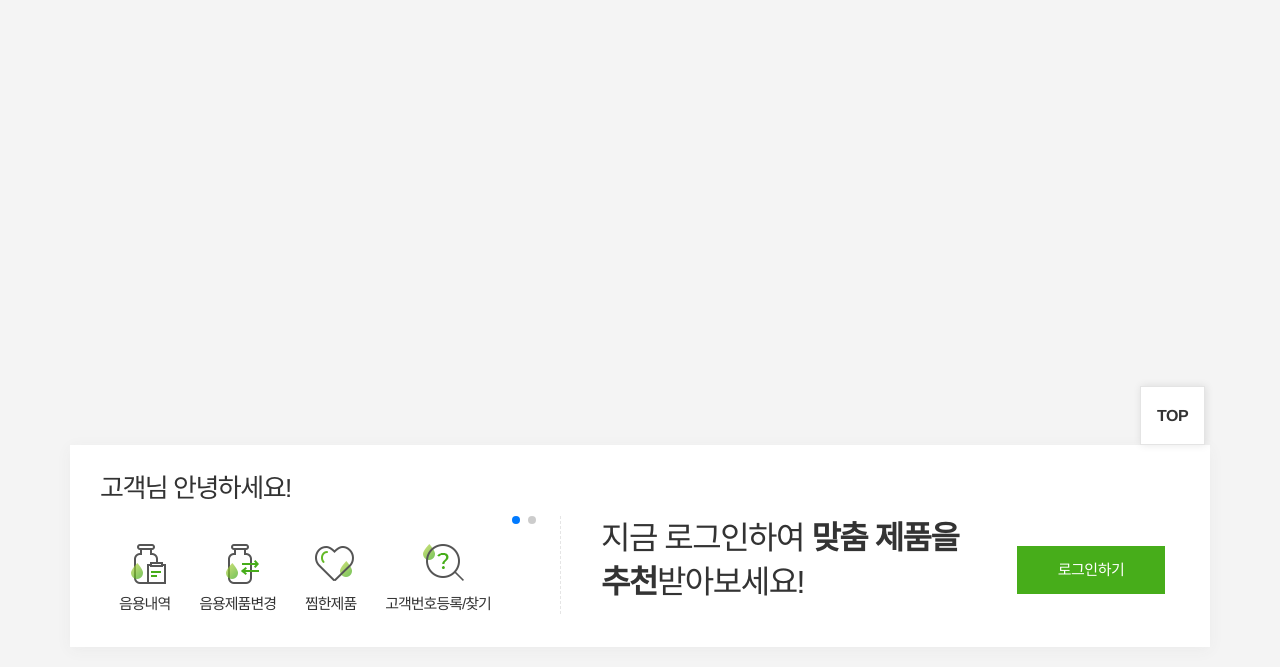
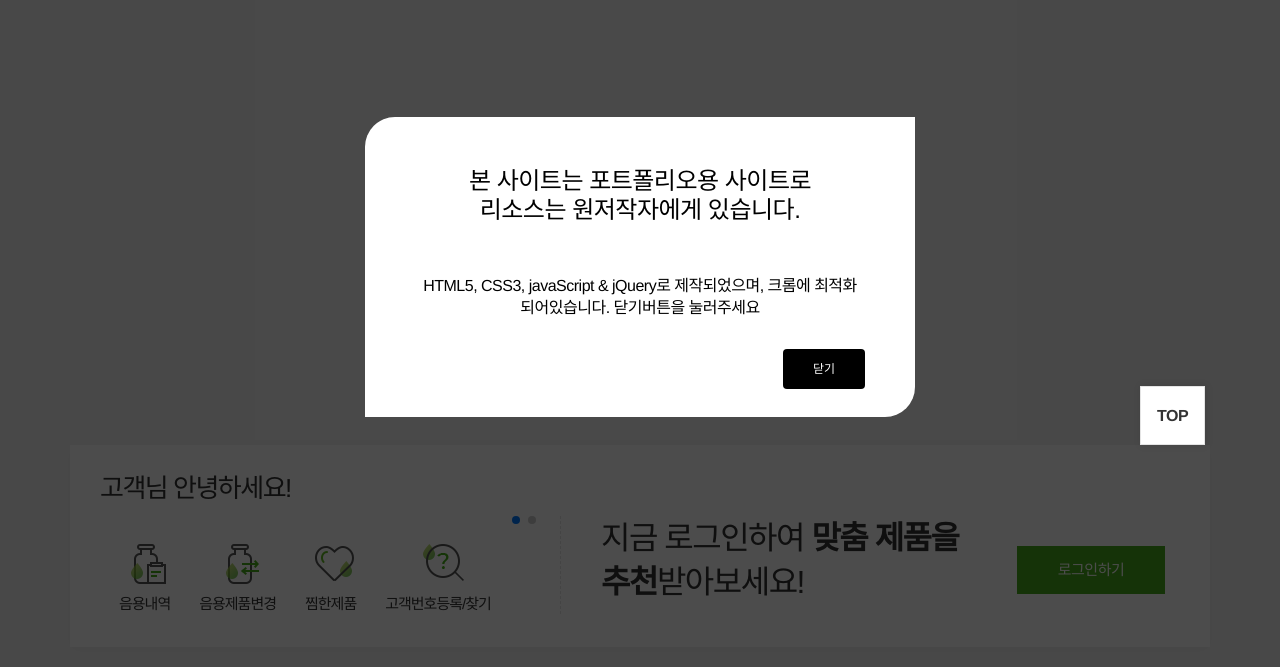
Before and after one commit to rlahfld54/greenjuice, a plain HTML site: page index.html in a window 1280 px wide. Shown: the part 133-800 px from the top of the page. Drawn offline with nearby package versions, Linux system fonts and the light colour scheme.

Commit message:
최종업로드

```diff
--- a/css/main.css
+++ b/css/main.css
@@ -42,6 +42,11 @@ body {
   -webkit-font-smoothing: antialiased;
 }
 
+/* 스크롤바 없애기 */
+::-webkit-scrollbar {
+  display: none;
+}
+
 .clearfix:after {
   content: "";
 
@@ -71,7 +76,7 @@ body {
   margin: 0 auto;
 }
 
-/* 모달창 */
+/* 안내창 */
 .modal {
   position: fixed;
   left: 0;
@@ -80,41 +85,61 @@ body {
   width: 100%;
   height: 100%;
   background: rgba(0, 0, 0, 0.7);
-  z-index: 999999999999;
+  z-index: 9999999;
 }
 
-.modal-box {
+.modal-cont {
   position: absolute;
   left: 50%;
   top: 50%;
   transform: translate(-50%, -50%);
+
   display: block;
-  width: 800px;
-  height: 350px;
-  padding: 30px;
-  background: beige;
+  width: 550px;
+  height: 300px;
+  background: #fff;
   border-radius: 30px 0 30px 0;
+  padding: 50px;
 }
 
-.modal-box p {
+.modal-cont p {
+  position: relative;
+  display: block;
   font-size: 24px;
+  text-align: center;
+  font-weight: 500;
+  color: #000;
+  line-height: 1.2;
+  margin-bottom: 50px;
 }
 
-.modal-box span {
-  color: red;
+.modal-cont span {
+  position: relative;
+  display: block;
   font-size: 16px;
-  font-weight: 400;
+  font-weight: 100;
+  line-height: 1.4;
+  text-align: center;
+  color: #000;
 }
 
-.modal-close {
-  position: absolute;
-  right: 26px;
-  top: 23px;
-  background: powderblue;
-}
+.modal-cont button {
+  position: relative;
+  display: block;
+  float: right;
 
-.modal-hide {
-  display: none;
+  background: #000;
+  color: #fff;
+  font-size: 12px;
+  font-weight: 100;
+  cursor: pointer;
+
+  margin-top: 30px;
+  border: 0;
+  line-height: 40px;
+  text-align: center;
+  padding: 0 30px;
+  border-radius: 4px;
 }
 
 /* 위로가기 */
--- a/index.html
+++ b/index.html
@@ -25,21 +25,18 @@
 
 <body>
 <!-- 안내창 -->
-    <!-- <div class="modal">
-        <div class="modal-box">
-            <button class="modal-close">❌</button>
+<div class="modal">
+    <div class="modal-cont">
         <p>
             본 사이트는 포트폴리오용 사이트로 <br>
             리소스는 원저작자에게 있습니다.
-                <br>
-                저작권은 원래 회사에 있습니다
-                <br>
-                HTML5, CSS3, javaScript & jQuery로 제작되었으며,
-                크롬에 최적화 되어있습니다.
         </p>
-            <span>닫기버튼을 눌러주세요</span>
+        <span>HTML5, CSS3, javaScript & jQuery로 제작되었으며,
+            크롬에 최적화 되어있습니다. 닫기버튼을 눌러주세요</span>
+
+        <button class="madal-close">닫기</button>
     </div>
-    </div -->
+</div>
 <!-- 안내창 -->
     <div class="fix">
         <div class="container">
--- a/js/script.js
+++ b/js/script.js
@@ -1,10 +1,15 @@
 $(document).ready(function () {
-      //안내창
-      let modal = $('.modal');
-      let modal_box = $('.modal-box');
-      let modal_close = $('.madal-close');
+  //안내창
+  let modal = $(".modal");
+  let modal_con = $(".modal-con");
+  let modal_close = $(".madal-close");
 
-      modal.click(function () {
-          $(this).fadeOut();
-      });
+  modal.click(function () {
+    $(this).fadeOut();
+  });
+
+  modal_close.click(function () {
+    $(this).hide();
+    console.log("닫기버튼");
+  });
 });
```
Lines whose indentation alone changed are shown as unchanged.
